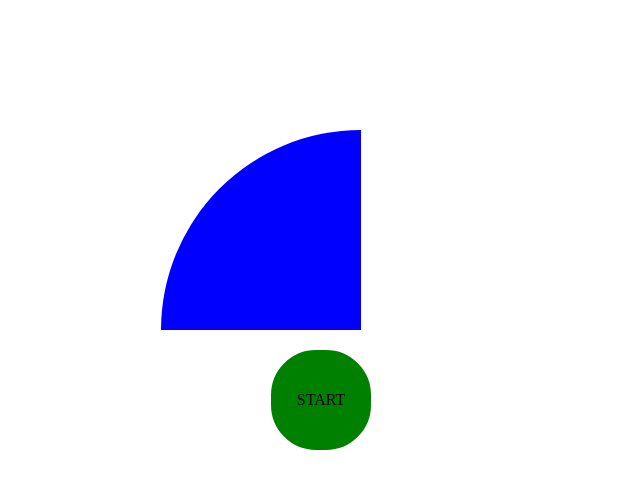
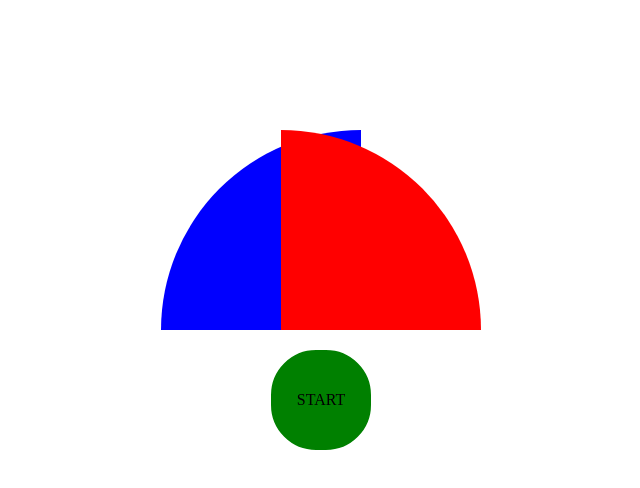
Before and after one commit to narashow/SuperSimon, a plain HTML site: page index.html in a window 1280 px wide. Shown: the whole page, without its empty margins (319-959 px from the left). Drawn offline with Linux system fonts and the light colour scheme.

Commit message:
ajoute le bloc rouge

```diff
--- a/style.css
+++ b/style.css
@@ -32,3 +32,12 @@ body{
     width: 200px;
     background-color: blue;
 }
+.bloc2{
+    position: absolute;
+    top: 130px;
+    right: 480px;
+    border-top-right-radius: 200px;
+    height: 200px;
+    width: 200px;
+    background-color: red;
+}
```
